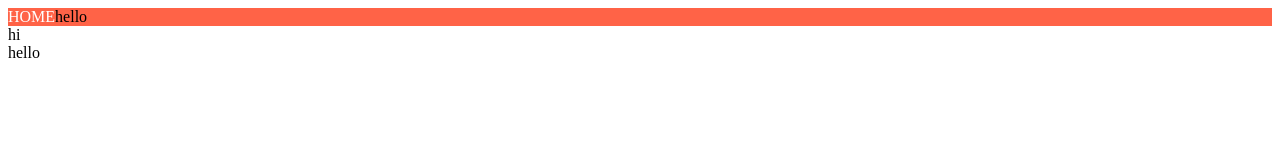
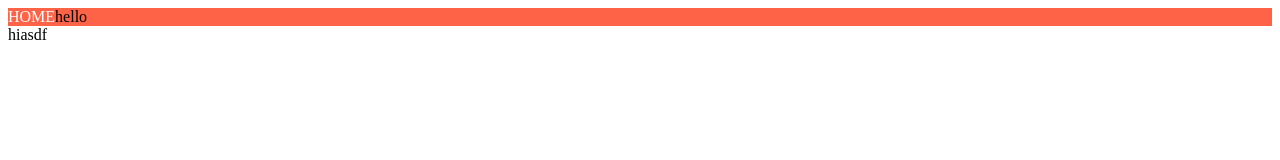
Before and after one commit to kimgh06/usingbynextjs, a Next.js app: page / in a window 1280 px wide. Shown: the top 160 px of the page. Built offline with nearby package versions, Linux system fonts and the light colour scheme.

Commit message:
header 생성

```diff
--- a/src/app/hello/page.js
+++ b/src/app/hello/page.js
@@ -1,8 +1,7 @@
-import Navbar from "@/components/Navbar";
+"use client";
 
 export default function Home() {
   return <div>
-    <Navbar />
     asdf
   </div>;
 }
--- a/src/app/layout.js
+++ b/src/app/layout.js
@@ -1,3 +1,6 @@
+import Header from "@/components/Header"
+import Navbar from "@/components/Navbar"
+
 export const metadata = {
   title: 'Next.js',
   description: 'Generated by Next.js',
@@ -6,8 +9,12 @@
 export default function RootLayout({ children }) {
   return (
     <html lang="en">
-      <body>{children}
-        hello
+      <body>
+        <Header />
+        <Navbar />
+        <div>
+          {children}
+        </div>
       </body>
     </html>
   )
--- a/src/app/page.js
+++ b/src/app/page.js
@@ -1,12 +1,9 @@
 "use client";
-
-import Navbar from "@/components/Navbar";
 
 export default function Home() {
   return (
     <div>
-      <Navbar />
-      hi
+      hiasdf
     </div>
   )
 }
--- /dev/null
+++ b/src/components/Header.js
@@ -0,0 +1,5 @@
+export default function Header() {
+  return (
+    <title>안녕하세요</title>
+  );
+}
--- a/src/components/Navbar.js
+++ b/src/components/Navbar.js
@@ -4,7 +4,6 @@
 
 const Navbar = () => {
   const router = useRouter();
-  console.log(router)
   const pathname = usePathname();
   return <nav>
     <Link href="/" className="a" legacyBehavior>
```
